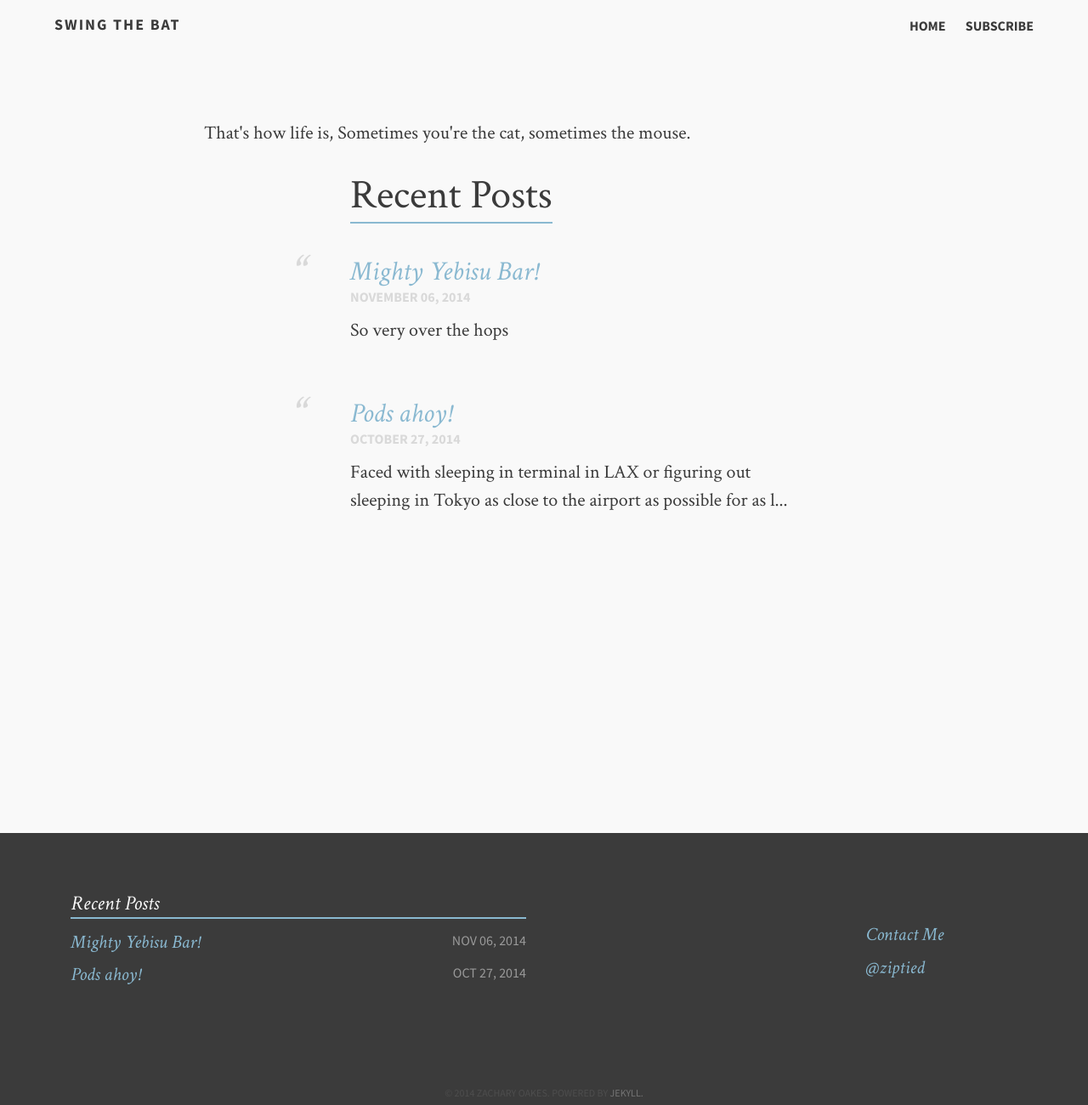
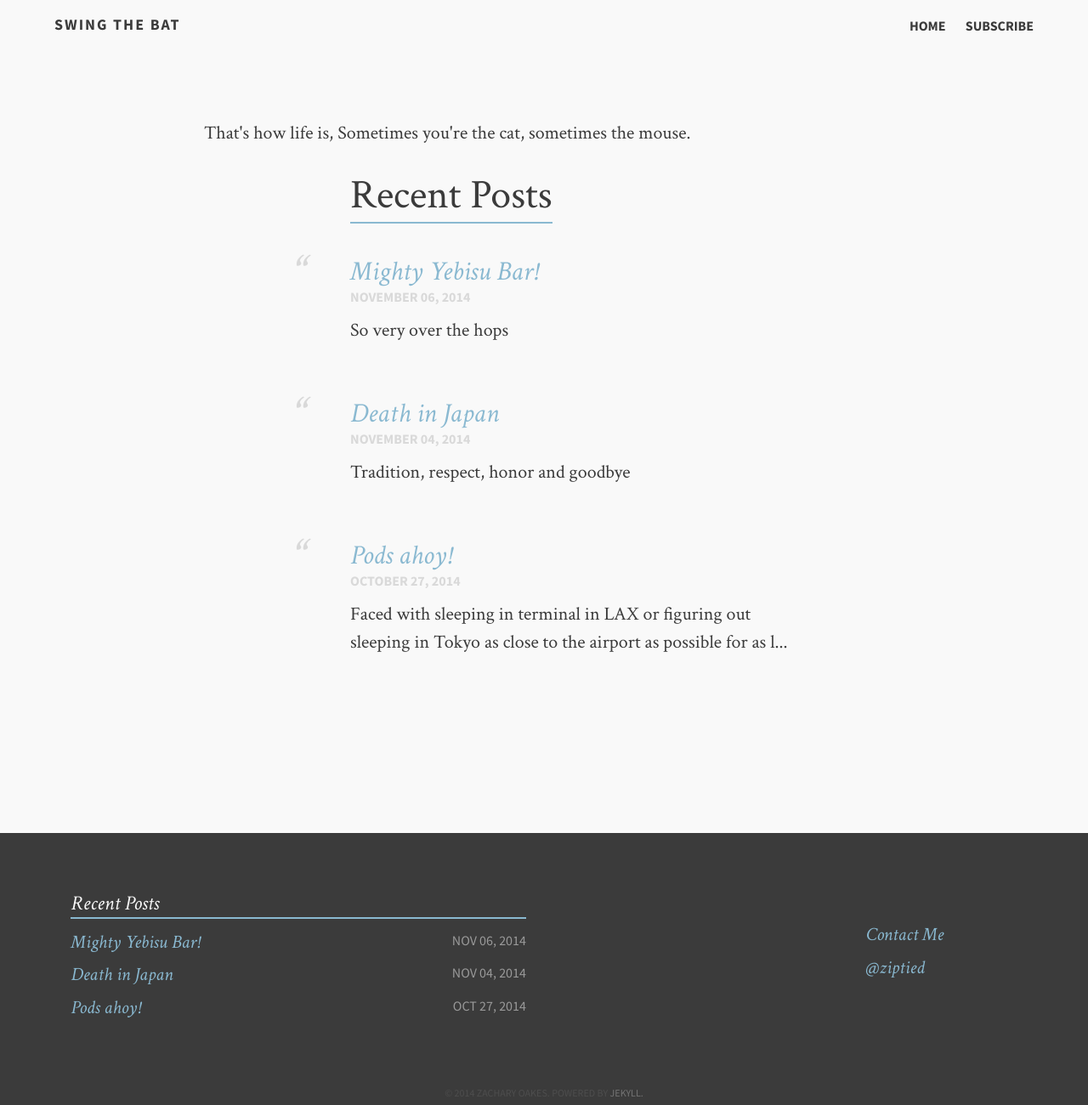
Before and after one commit to ziptied/ziptied.github.io, a Jekyll site: the page built from index.md, in a window 1280 px wide. Shown: the whole page at 85% size. Built offline with Jekyll 4.4.1, drawn with Linux system fonts in a browser that asks for light colours; part of the change alters nothing that is shown.

Commit message:
google tracking and new post
Signed-off-by: ziptied <zach@ibleedpixels.com>

```diff
--- a/_includes/footer.html
+++ b/_includes/footer.html
@@ -36,6 +36,16 @@
   <!-- Custom JS -->
   <script src="{{ site.url }}/assets/js/scripts.js"></script>
 
+  <script>
+  (function(i,s,o,g,r,a,m){i['GoogleAnalyticsObject']=r;i[r]=i[r]||function(){
+  (i[r].q=i[r].q||[]).push(arguments)},i[r].l=1*new Date();a=s.createElement(o),
+  m=s.getElementsByTagName(o)[0];a.async=1;a.src=g;m.parentNode.insertBefore(a,m)
+  })(window,document,'script','//www.google-analytics.com/analytics.js','ga');
+
+  ga('create', 'UA-56797693-1', 'auto');
+  ga('send', 'pageview');
+
+  </script>
 
   </body>
 </html>
--- /dev/null
+++ b/_posts/2014-11-4-Death-in-Japan.md
@@ -0,0 +1,77 @@
+---
+layout: post
+title: "Death in Japan"
+description: "Tradition, respect, honor and goodbye"
+categories: articles
+date: 2014-11-04
+image:
+        feature: casket.jpg
+---
+A man has passed away.
+
+I suppose with each passing year we grow older, the greater the likelihood that we will need to attend a funeral. This is just a mathematical truth, hopefully it isn't anymore tragic than it needs to be as it happens. I am in Japan less than a week and I am paying my final respects to man with family. That in itself I believe makes it tragic in nature, although he is older, still young by Japanese standards however.
+
+Really as I broke it down he wasn't but a few years older than my own father. A man that for the past year had been close to the edge himself, enduring a major open heart surgery and another tricky heart surgery. My father now healthy, like an ox some would say, is only a few years younger and has had similar but different health issues.
+
+Both suffering from heart related issues, the difference  being while my father suffered heart attacks, this man here in Japan suffered strokes. The first of which left him with a slight paralysis in his face. This is how I remember him because I didn't have the pleasure to know him before the first stroke.
+
+Embarrassed by his slight paralysis to strangers, more so with a foreigner like myself perhaps. But still a kind happy man, who loved to grow fruit trees in pots, and walk his dog, momo-chan #2.
+
+Walking his dog is in fact when I first met him. He apologized for his slur caused by the paralysis and explained it made it hard to understand him. Though not really in my option.
+
+This is who I choose to remember him. There are many other options and things to recall about him. Such as he was a bonito fisherman by trade, who I really wish I had the opportunity to go fishing with and hear some stories and wisdom.
+<figure>
+	<img src="/images/shrine.jpg">
+	<figcaption>The shrine at home with the offerings and intense.</figcaption>
+</figure>
+---
+---
+
+The funeral process here in Japan, is really nothing unexpected in the beginning if you know much about the country. It's a finely crafted tradition refined over, who knows how many years, but a lot. There are a few rules, some similar to western funeral practices.
+
+1. The body shall never been left alone.
+2. Incense will always be burning, but only one, as additional incense sticks will apparently cause the deceased spirit to have a more difficult time on its travels.
+3. Food offerings are made, through out this process and the 49 day period following cremation.
+4. I am sure there are many more, I just wasn't informed as they didn't apply.
+
+I stayed with the body the first two night, waking up with an alarm on the hour to replace incense and provide a quick prayer. Other than the lack of sleep from sleeping on a tatami mat with just a thin futon cushion, it wasn't a bad experience. Cleansing in a way for me. Providing a slight push in a much needed direction. After each night, family would come and bring me breakfast, and some snack food, and then more family would come and relieve me of my post until later that night.
+
+The funeral itself is broken into two days. The first day service is during the evening allowing anyone that can not come during the day an opportunity to pay their respects. The second days service is during the day, and is open to anyone.
+
+There is a very particular way that respects are paid to the dead in Japan. You get up, bow to the immediate family, then to the extended, then approach the casket bow to the monk that is chanting, then another step closer to the casket. This is where you grab a dab of ground wood from a box, with two fingers, raise it to head, then place it in another little box next to it that burns the wood like incense. You repeat this process three times before finally praying to the deceased, then repeating the approaching process in reverse.
+
+There might be variations with this process or different ones all together, this was just the one I was shown.
+
+On the second day, after everyone has completed this process, family gathers and is given all the flowers from the display around the coffin and proceed to place them in the coffin with the deceased. Care is given not to cover the face, but otherwise flowers are packed tightly inside. This process seems to serve as the final goodbye for everyone. Up until this point, most emotion was controlled and there were only a few tears. However during the placement of flowers, everyone, and I mean everyone is balling their eyes out.
+
+Following this the casket is closed, sealed, the monk pronounces the new name and rank for the person who has passed and says a few things about the passed.
+
+Then the close family loads up with the casket drives to the crematorium.
+
+At this point if being an outsider invited along during the process leading up to this wasn't a bit overwhelming the next bit really was.
+
+The monk met us at the crematorium, and chanted while we moved the casket to a hallway with many number chambers, which I found out are all cremation chambers. The family bows and prays, and the monk chants while the casket is wheeled into a chamber, and the door closes sealing it in. I then could feel the intense heat, even through the solid door.
+
+Following a goodbye to the priest we were all led to a waiting room where there was a feast ready for us. Delicious food was had, drinks and cheers all around while we waited. Everyone in the family at this point seemed to be celebrating or that is how I choose to think of it. The language barrier was intense, and with only 2 people able to speak any english present, translation was impossible for most conversations.
+
+After a while, a bell rang out, which seemed to the signal to use that the cremation was complete.
+
+Now this part is where things were intense. We were led to another room. As we filed in, we were given long chopsticks. Two family members went into another room and then a few minutes later everyone else was asked to follow them in. This is where I see the human skeleton exactly where, if anything I expected only to see ash.
+
+Its explained that we are going to take turns taking the bones with our chopsticks and placing them in the waiting urn. I am pretty uncomfortable about this, its a bit far on the very edges of my comfort zone.
+
+As I watch we take turns in order of family rank, until its my turn. I am gestured to come and take my turn and honestly all I can think of is "don't drop the bone, whatever you do, do not f'in drop the bone you pickup".
+
+We are working from the feet up so I select what I assume is a foot or ankle bone and carefully place it into the urn. We repeat this in order working our way up from the feet to the skull, pausing only when the urn is full and a worker uses his own chopsticks crush the bone down to make room. Finally the worker breaks apart the back of the skull and sides, carefully places them inside. Finally the face are of the skull is placed in and he marks which direction it is facing out.
+
+Once complete we again all load up into cars, drive to his house to setup a shrine where the urn will sit with daily offerings and incense for the next 49 days. Following that I was told there will be another ceremony involving the monk where the urn will be placed into the family tomb.
+
+An incredible experience, that I am very grateful I was allowed to be apart of, though tragic and sad that it was happening to begin with.
+
+Being apart of the process has as it does for many I assume, awaked a bit of spirituality in me. So much so that I am considering completing the 88 Temple pilgrimage in respect and to see where that takes me
+
+
+<figure>
+	<img src="/images/family.jpg">
+	<figcaption>photo while waiting at the crematorium. </figcaption>
+</figure>
```
Also changed, not shown: images/casket.jpg (added), images/casket@2x.jpg (added), images/family.jpg (added), images/family@2x.jpg (added), images/shrine.jpg (added), images/shrine@2x.jpg (added).
